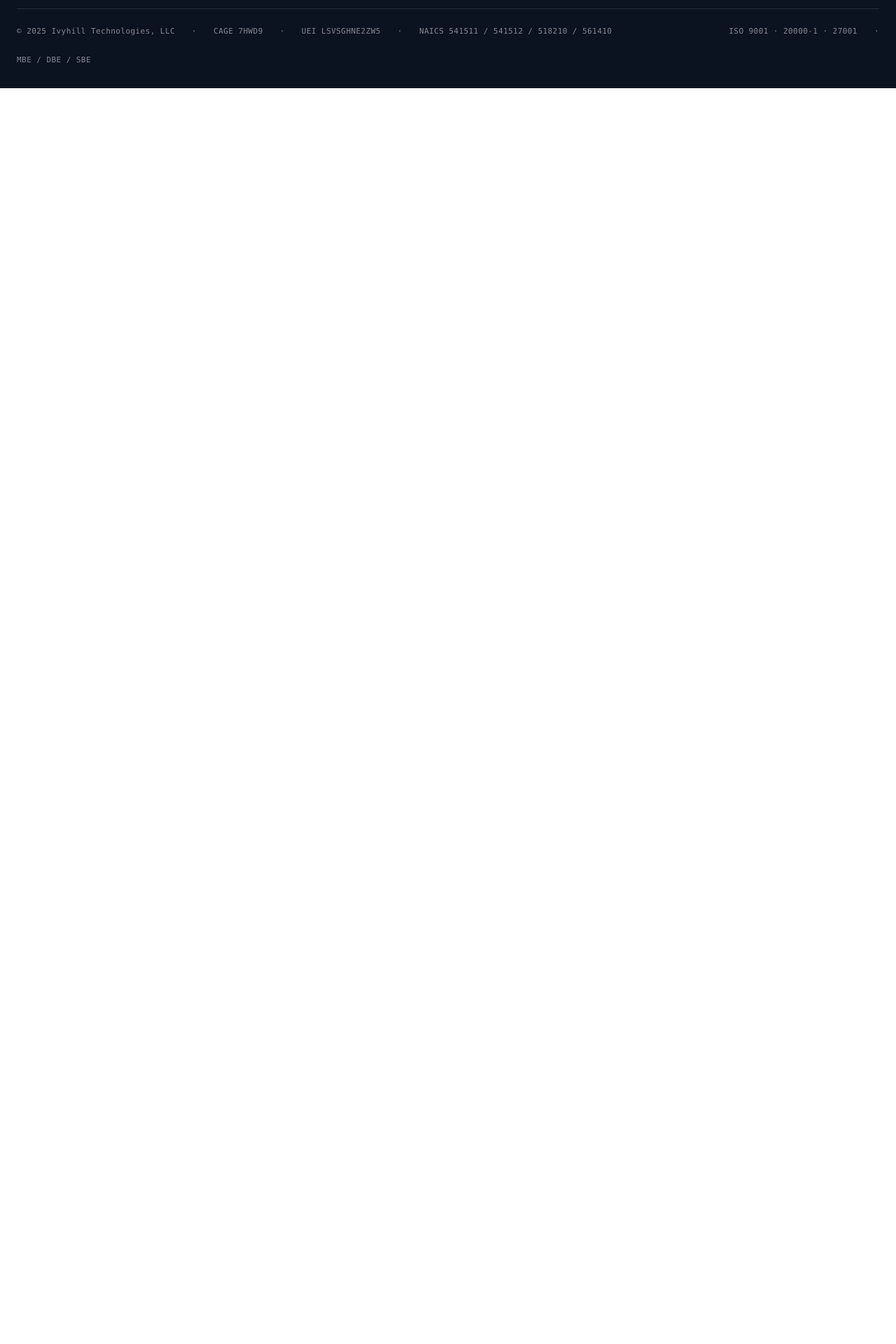
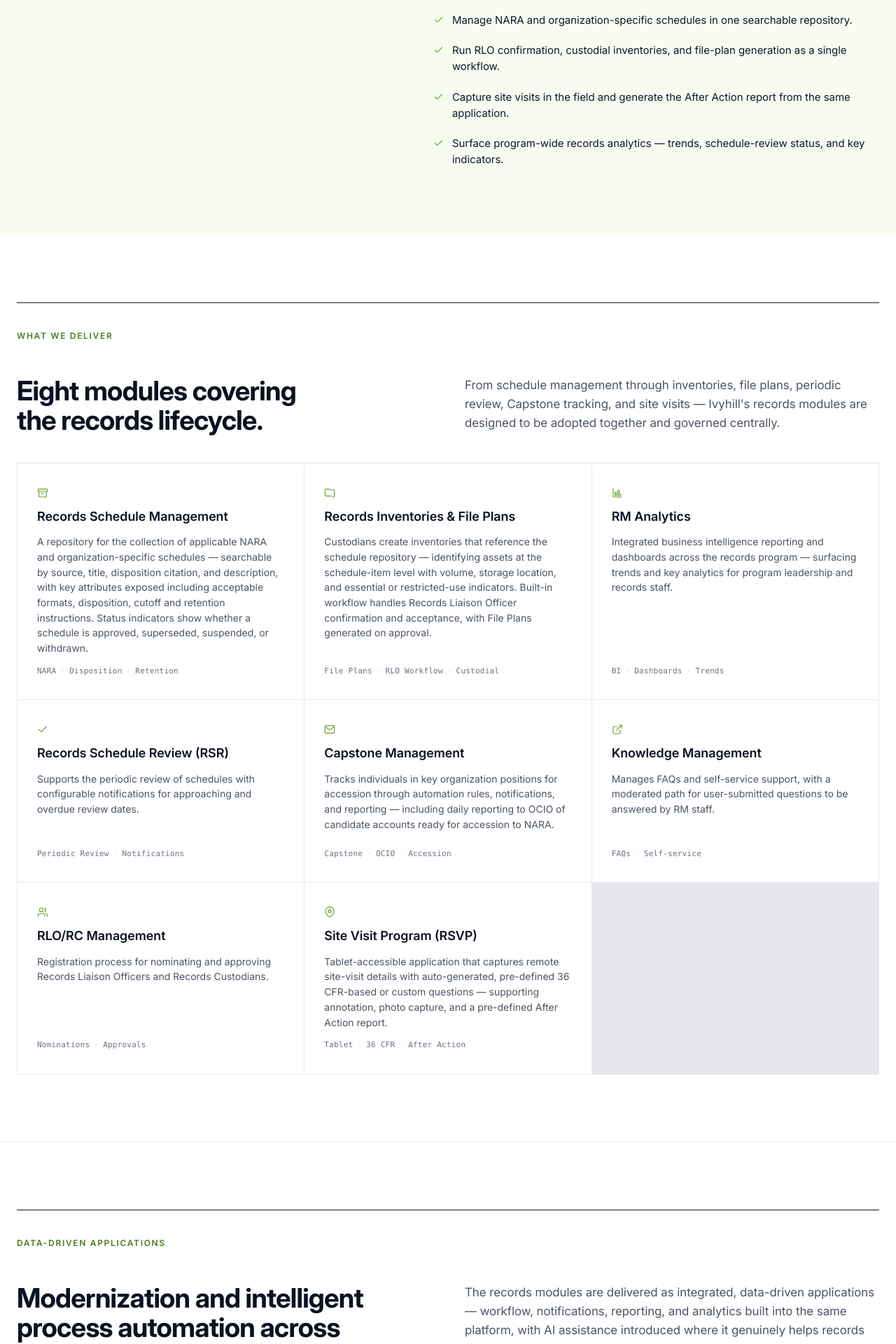
Before and after one commit to Ivyhill-Technologies/ih-redesign, a React (Vite) app: page /capabilities/records-management in a window 1280 px wide. Shown: the part 880-2800 px from the top of the page at 70% size. Before the commit the page ends 1006 px from the top, so only its background shows below. Built offline with nearby package versions, Linux system fonts and the light colour scheme.

Commit message:
Records Management and subheading

```diff
--- a/src/App.jsx
+++ b/src/App.jsx
@@ -1,6 +1,7 @@
 import { BrowserRouter, Route, Routes } from "react-router-dom";
 import { ApplicationDevelopmentPage } from "./pages/capabilities/ApplicationDevelopmentPage.jsx";
 import { DataAnalyticsPage } from "./pages/capabilities/DataAnalyticsPage.jsx";
+import { RecordsManagementPage } from "./pages/capabilities/RecordsManagementPage.jsx";
 import { HomePage } from "./pages/HomePage.jsx";
 import { NotFoundPage } from "./pages/NotFoundPage.jsx";
 
@@ -11,6 +12,7 @@ export function App() {
                 <Route path="/" element={<HomePage />} />
                 <Route path="/capabilities/application-development" element={<ApplicationDevelopmentPage />} />
                 <Route path="/capabilities/data-analytics" element={<DataAnalyticsPage />} />
+                <Route path="/capabilities/records-management" element={<RecordsManagementPage />} />
                 <Route path="*" element={<NotFoundPage />} />
             </Routes>
         </BrowserRouter>
--- /dev/null
+++ b/src/pages/capabilities/RecordsManagementPage.jsx
@@ -0,0 +1,119 @@
+import { Icon } from "../../components/Icons.jsx";
+import { SiteShell } from "../../components/SiteShell.jsx";
+import { CapabilityAISpotlight } from "../../sections/capabilities/CapabilityAISpotlight.jsx";
+import { CapabilityCards } from "../../sections/capabilities/CapabilityCards.jsx";
+import { CapabilityHero } from "../../sections/capabilities/CapabilityHero.jsx";
+import { CapabilityIntro } from "../../sections/capabilities/CapabilityIntro.jsx";
+
+const MODULES = [
+    {
+        icon: Icon.Archive,
+        title: "Records Schedule Management",
+        body: "A repository for the collection of applicable NARA and organization-specific schedules — searchable by source, title, disposition citation, and description, with key attributes exposed including acceptable formats, disposition, cutoff and retention instructions. Status indicators show whether a schedule is approved, superseded, suspended, or withdrawn.",
+        tags: ["NARA", "Disposition", "Retention"],
+    },
+    {
+        icon: Icon.Folders,
+        title: "Records Inventories & File Plans",
+        body: "Custodians create inventories that reference the schedule repository — identifying assets at the schedule-item level with volume, storage location, and essential or restricted-use indicators. Built-in workflow handles Records Liaison Officer confirmation and acceptance, with File Plans generated on approval.",
+        tags: ["File Plans", "RLO Workflow", "Custodial"],
+    },
+    {
+        icon: Icon.BarChart,
+        title: "RM Analytics",
+        body: "Integrated business intelligence reporting and dashboards across the records program — surfacing trends and key analytics for program leadership and records staff.",
+        tags: ["BI", "Dashboards", "Trends"],
+    },
+    {
+        icon: Icon.Check,
+        title: "Records Schedule Review (RSR)",
+        body: "Supports the periodic review of schedules with configurable notifications for approaching and overdue review dates.",
+        tags: ["Periodic Review", "Notifications"],
+    },
+    {
+        icon: Icon.Mail,
+        title: "Capstone Management",
+        body: "Tracks individuals in key organization positions for accession through automation rules, notifications, and reporting — including daily reporting to OCIO of candidate accounts ready for accession to NARA.",
+        tags: ["Capstone", "OCIO", "Accession"],
+    },
+    {
+        icon: Icon.ExternalLink,
+        title: "Knowledge Management",
+        body: "Manages FAQs and self-service support, with a moderated path for user-submitted questions to be answered by RM staff.",
+        tags: ["FAQs", "Self-service"],
+    },
+    {
+        icon: Icon.Users,
+        title: "RLO/RC Management",
+        body: "Registration process for nominating and approving Records Liaison Officers and Records Custodians.",
+        tags: ["Nominations", "Approvals"],
+    },
+    {
+        icon: Icon.Pin,
+        title: "Site Visit Program (RSVP)",
+        body: "Tablet-accessible application that captures remote site-visit details with auto-generated, pre-defined 36 CFR-based or custom questions — supporting annotation, photo capture, and a pre-defined After Action report.",
+        tags: ["Tablet", "36 CFR", "After Action"],
+    },
+];
+
+const OUTCOMES = [
+    "Manage NARA and organization-specific schedules in one searchable repository.",
+    "Run RLO confirmation, custodial inventories, and file-plan generation as a single workflow.",
+    "Capture site visits in the field and generate the After Action report from the same application.",
+    "Surface program-wide records analytics — trends, schedule-review status, and key indicators.",
+];
+
+const APP_COLUMNS = [
+    {
+        eyebrow: "Modernization",
+        heading: "A standardized records platform, configured to each enterprise.",
+        body: "The same module library powers every Ivyhill records deployment — schedules, inventories, file plans, site visits, analytics — assembled and configured to fit federal, local government, or commercial enterprise needs without rebuilding the platform for each customer.",
+        items: [
+            "One module library — configured per organization rather than forked.",
+            "Web and tablet interfaces designed around the way RM staff and RLOs actually work.",
+            "Integrated reporting across schedules, inventories, custody, and site visits.",
+        ],
+    },
+    {
+        eyebrow: "Intelligent process automation",
+        heading: "Data-driven applications across the records lifecycle.",
+        body: "Notifications, review cycles, accession rules, and OCIO reporting all run as automated workflows — and the same data layer that powers the dashboards is where AI assistance can be introduced over time, where it earns its place, to help staff move through high-volume records work faster.",
+        items: [
+            "Automated notifications for schedule reviews, accession, and custodial workflow.",
+            "Daily OCIO reporting on Capstone candidate accounts ready for accession to NARA.",
+            "AI assistance applied selectively — to support records staff, not replace records judgment.",
+        ],
+    },
+];
+
+export function RecordsManagementPage() {
+    return (
+        <SiteShell>
+            {({ showToast }) => (
+                <>
+                    <CapabilityHero
+                        title="Records Management"
+                        lede="Records Management solutions for federal, local government, and commercial clients. Ivyhill is an Information Management company — delivering modernization and intelligent process automation across an organization's records program."
+                        onCTA={() => showToast()}
+                    />
+                    <CapabilityIntro
+                        title="Standardized records modules. Configurable for each enterprise."
+                        lede="Ivyhill provides Records, Case, Knowledge, and Content Management solutions to federal, local government, and commercial customers. The Records Management practice ships as a library of standardized modules — schedules, inventories, file plans, site visits, analytics — that get configured to each organization's authorities and workflows rather than rebuilt from scratch."
+                        outcomes={OUTCOMES}
+                    />
+                    <CapabilityCards
+                        title="Eight modules covering the records lifecycle."
+                        lede="From schedule management through inventories, file plans, periodic review, Capstone tracking, and site visits — Ivyhill's records modules are designed to be adopted together and governed centrally."
+                        cards={MODULES}
+                    />
+                    <CapabilityAISpotlight
+                        eyebrow="Data-driven applications"
+                        title="Modernization and intelligent process automation across the records program."
+                        lede="The records modules are delivered as integrated, data-driven applications — workflow, notifications, reporting, and analytics built into the same platform, with AI assistance introduced where it genuinely helps records staff handle scale."
+                        columns={APP_COLUMNS}
+                    />
+                </>
+            )}
+        </SiteShell>
+    );
+}
--- a/src/sections/OutcomeBlocks.jsx
+++ b/src/sections/OutcomeBlocks.jsx
@@ -20,12 +20,12 @@ const BLOCKS = [
 
 export function OutcomeBlocks() {
     return (
-        <section className="section bg-surface-subtle">
+        <section className="section bg-ivy-green-50">
             <div className="container px-6">
                 <div className="max-w-[820px] mb-14">
                     <div className="flex items-center gap-2.5 mb-5">
                         <span className="inline-block w-6 h-px bg-ivy-green-500" />
-                        <span className="eyebrow">How we help</span>
+                        <span className="eyebrow text-ivy-green-700">How we help</span>
                     </div>
                     <h2 className="m-0 font-bold leading-[1.1] tracking-[-0.02em] text-fg-1 text-balance text-[clamp(28px,3.2vw,44px)]">
                         We build, secure, and manage the systems your organization runs on.
--- a/src/sections/capabilities/CapabilityAISpotlight.jsx
+++ b/src/sections/capabilities/CapabilityAISpotlight.jsx
@@ -5,7 +5,7 @@ export function CapabilityAISpotlight({ eyebrow = "RAG & applied AI", title, led
         <section className="section border-t border-line-1">
             <div className="container px-6">
                 <div className="flex items-baseline gap-6 mb-12 pt-6 border-t border-ink-900">
-                    <span className="eyebrow pt-3.5">{eyebrow}</span>
+                    <span className="eyebrow pt-3.5 text-ivy-green-700">{eyebrow}</span>
                 </div>
                 <div className="grid grid-cols-1 md:grid-cols-2 gap-12 mb-12 items-start">
                     <h2 className="m-0 font-bold leading-[1.1] tracking-[-0.02em] text-fg-1 text-balance text-[clamp(28px,3vw,40px)]">
--- a/src/sections/capabilities/CapabilityCards.jsx
+++ b/src/sections/capabilities/CapabilityCards.jsx
@@ -3,7 +3,7 @@ export function CapabilityCards({ eyebrow = "What we deliver", title, lede, card
         <section className="section">
             <div className="container">
                 <div className="flex items-baseline gap-6 mb-12 pt-6 border-t border-ink-900">
-                    <span className="eyebrow pt-3.5">{eyebrow}</span>
+                    <span className="eyebrow pt-3.5 text-ivy-green-700">{eyebrow}</span>
                 </div>
                 <div className="grid grid-cols-1 md:grid-cols-2 gap-12 mb-10 items-start">
                     <h2 className="m-0 font-bold leading-[1.1] tracking-[-0.02em] text-fg-1 text-balance text-[clamp(28px,3vw,40px)]">
--- a/src/sections/capabilities/CapabilityIntro.jsx
+++ b/src/sections/capabilities/CapabilityIntro.jsx
@@ -2,10 +2,10 @@ import { Icon } from "../../components/Icons.jsx";
 
 export function CapabilityIntro({ eyebrow = "Why this matters", title, lede, outcomes = [] }) {
     return (
-        <section className="section bg-surface-subtle">
+        <section className="section bg-ivy-green-50">
             <div className="container px-6">
                 <div className="flex items-baseline gap-6 mb-12 pt-6 border-t border-ink-900">
-                    <span className="eyebrow pt-3.5">{eyebrow}</span>
+                    <span className="eyebrow pt-3.5 text-ivy-green-700">{eyebrow}</span>
                 </div>
                 <div className="grid grid-cols-1 md:grid-cols-[1fr_1.2fr] gap-16 items-start">
                     <h2 className="m-0 font-bold leading-[1.1] tracking-[-0.02em] text-fg-1 text-balance text-[clamp(28px,3vw,40px)]">
--- a/src/sections/capabilities/CapabilityTools.jsx
+++ b/src/sections/capabilities/CapabilityTools.jsx
@@ -155,7 +155,7 @@ export function CapabilityTools({ eyebrow = "Tooling", lede, tools, groups, asid
         <section className="section bg-surface-subtle border-t border-line-1">
             <div className="container px-6">
                 <div className="flex items-baseline gap-6 mb-10 pt-6 border-t border-ink-900">
-                    <span className="eyebrow pt-3.5">{eyebrow}</span>
+                    <span className="eyebrow pt-3.5 text-ivy-green-700">{eyebrow}</span>
                 </div>
 
                 {groups ? (
```
